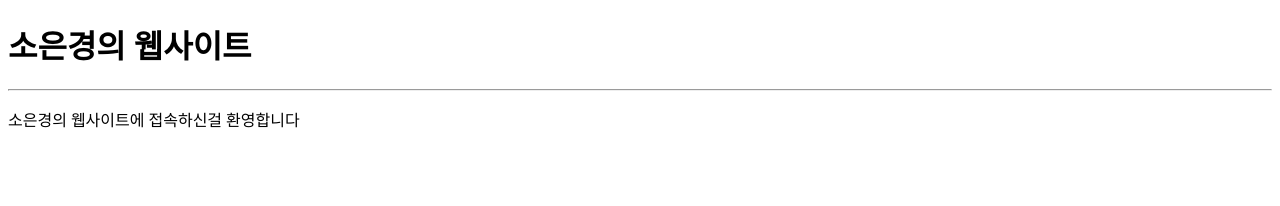
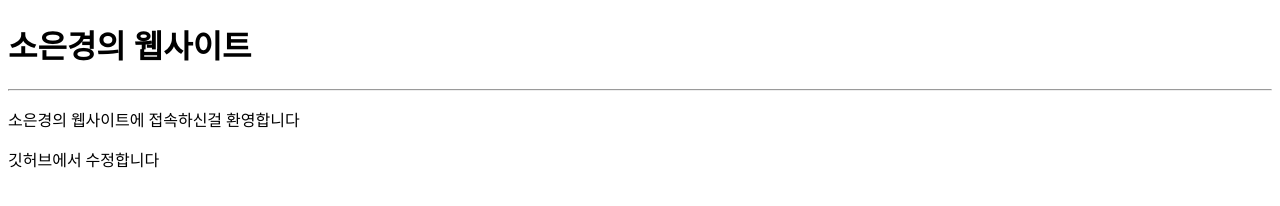
Before and after one commit to kyung0446/kyung0446.github.io, a plain HTML site: page index.html in a window 1280 px wide. Drawn offline with Linux system fonts and the light colour scheme.

Commit message:
update github
깃허브에서 수정했습니다.

```diff
--- a/index.html
+++ b/index.html
@@ -8,5 +8,6 @@
         <h1>소은경의 웹사이트</h1>
         <hr>
         <p>소은경의 웹사이트에 접속하신걸 환영합니다</p>
+        <p>깃허브에서 수정합니다</p>
     </body>
 </html>
```
